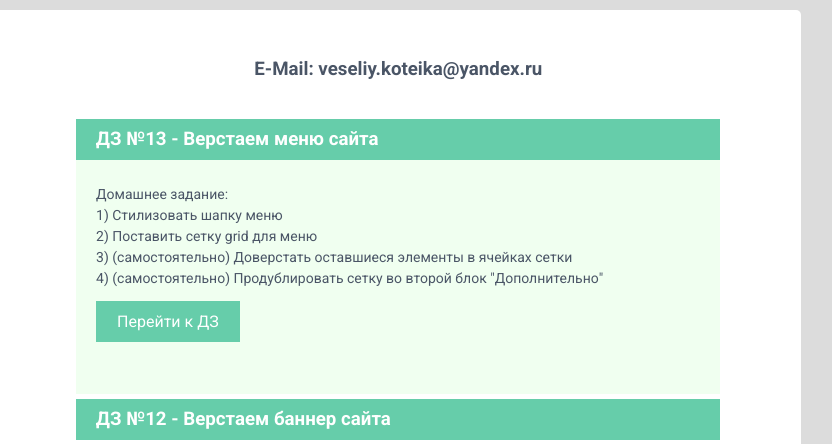
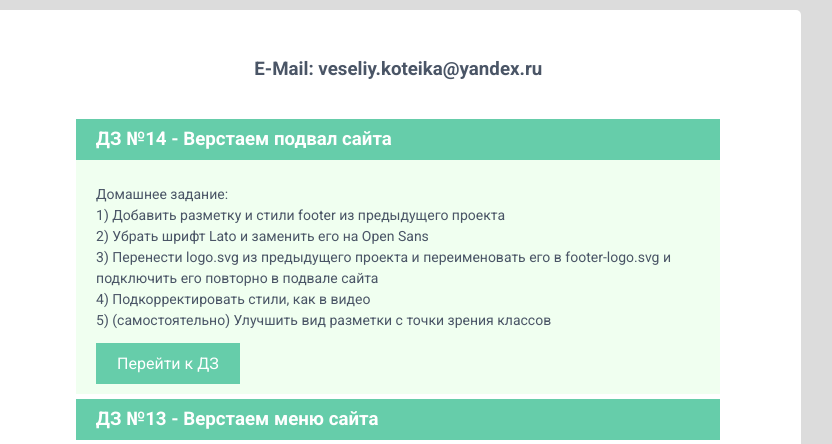
Before and after one commit to den7466/MyPortfolio, a plain HTML site: page index.html in a window 1280 px wide. Shown: the top 444 px of the page, 351-1183 px from the left. Drawn offline with nearby package versions, Linux system fonts and the light colour scheme.

Commit message:
Add task number 14

```diff
--- a/index.html
+++ b/index.html
@@ -41,6 +41,18 @@
         <div class="cases">
             <h3>E-Mail: veseliy.koteika@yandex.ru</h3>
             <div id="accordion">
+                <h3>ДЗ №14 - Верстаем подвал сайта</h3>
+                <div>
+                    <p>
+                        Домашнее задание:<br>
+                        1) Добавить разметку и стили footer из предыдущего проекта<br>
+                        2) Убрать шрифт Lato и заменить его на Open Sans<br>
+                        3) Перенести logo.svg из предыдущего проекта и переименовать его в footer-logo.svg и подключить его повторно в подвале сайта<br>
+                        4) Подкорректировать стили, как в видео<br>
+                        5) (самостоятельно) Улучшить вид разметки с точки зрения классов
+                    </p>
+                    <a href="https://den7466.github.io/Module01-Burger/" title="Открыть ДЗ" target="_blank">Перейти к ДЗ</a>
+                </div>
                 <h3>ДЗ №13 - Верстаем меню сайта</h3>
                 <div>
                     <p>
```
